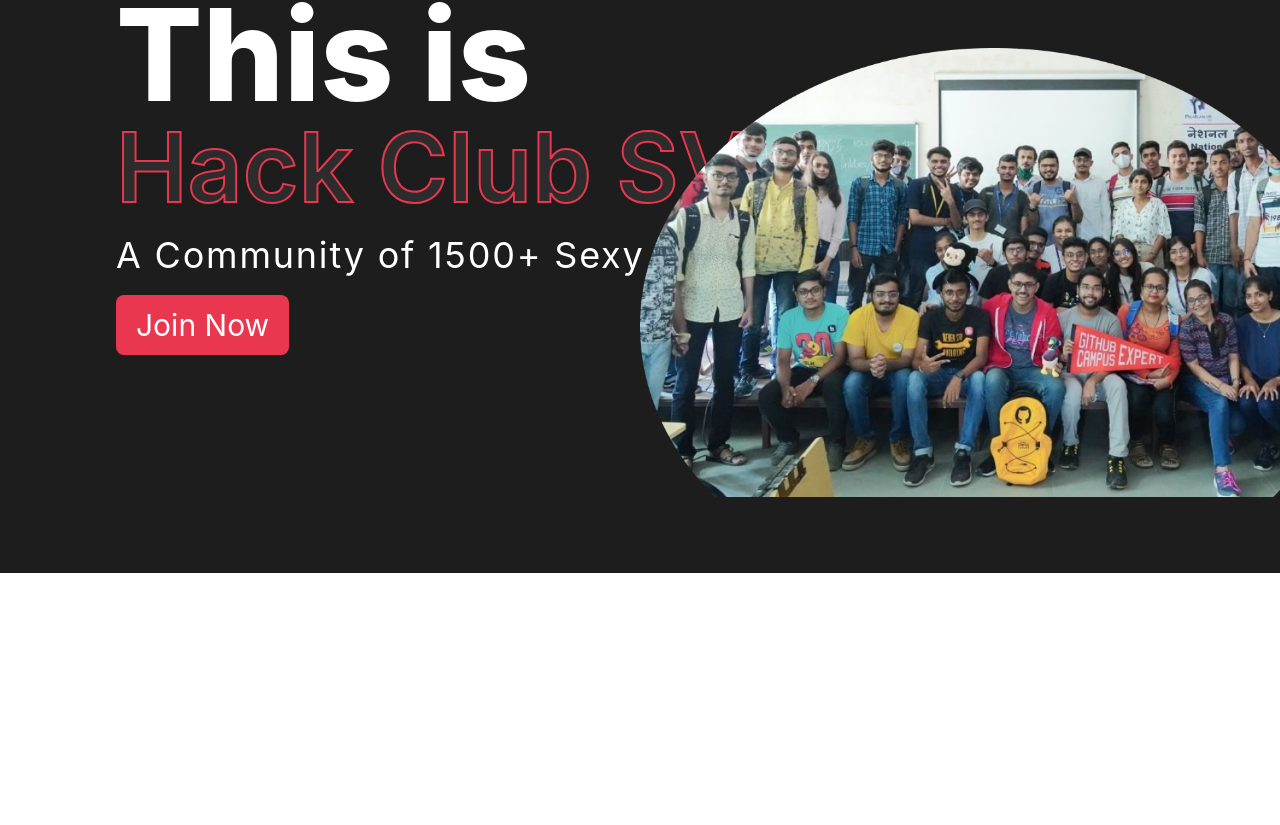
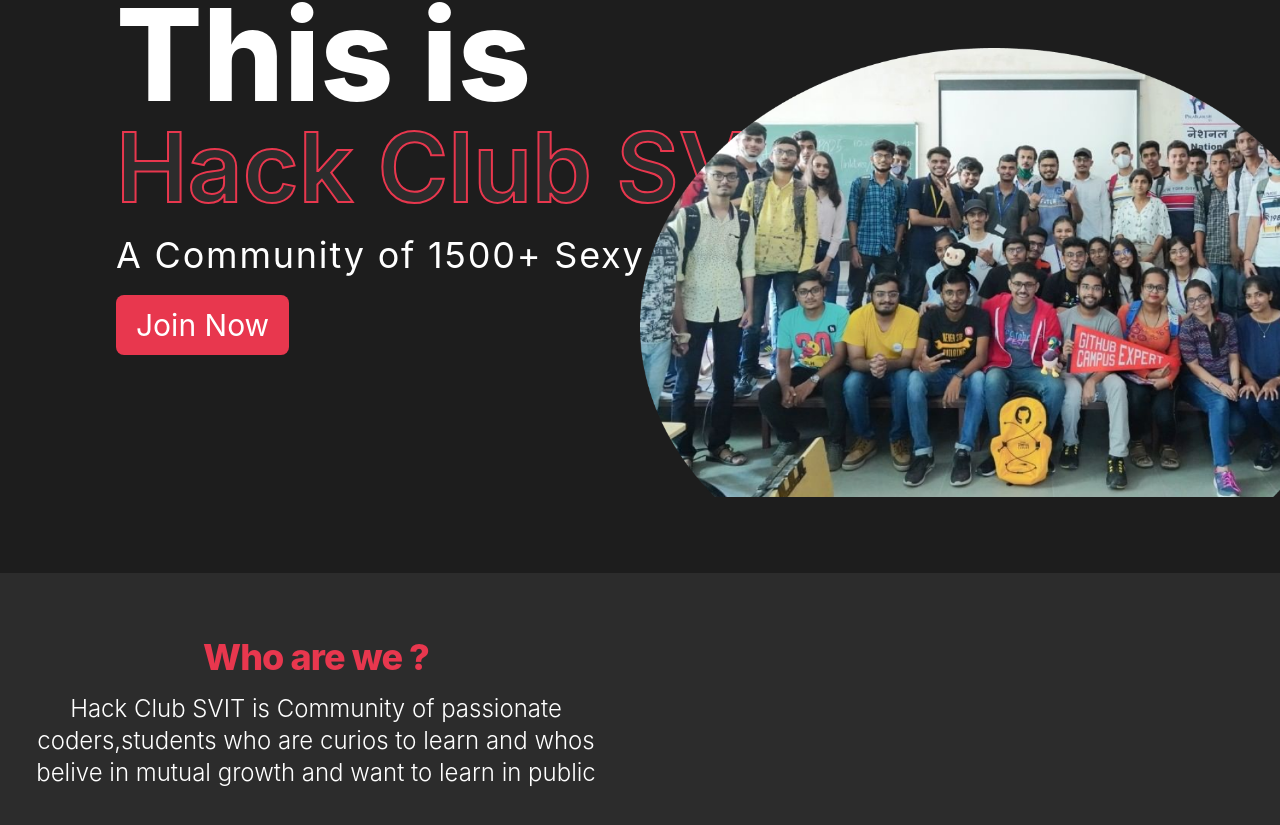
Before and after one commit to Hack-Club-SVIT/hcs-official-website, a React (Vite) app: page / in a window 1280 px wide. Shown: the part 303-1128 px from the top of the page. Before the commit the page ends 876 px from the top, so only its background shows below. Built offline with nearby package versions, Linux system fonts and the light colour scheme.

Commit message:
fea : about added

```diff
--- a/src/app.jsx
+++ b/src/app.jsx
@@ -1,12 +1,13 @@
-import Navbar from "./components/Navbar"
-import Hero from "./components/Hero"
+import Navbar from "./components/Navbar";
+import Hero from "./components/Hero";
+import About from "./components/About";
 
 export function App() {
-
   return (
     <>
-      <Navbar/>
-      <Hero/>
+      <Navbar />
+      <Hero />
+      <About />
     </>
   );
 }
--- /dev/null
+++ b/src/components/About.jsx
@@ -0,0 +1,26 @@
+function About() {
+  return (
+    <section class="bg-[#2c2c2c]">
+      {/* <div>About Us</div> */}
+      <div class="gap-8 items-center py-8 px-4 mx-auto max-w-screen-xl xl:gap-16 md:grid md:grid-cols-2 sm:py-16 lg:px-6">
+        <img
+          class="w-full hidden dark:block rounded-lg"
+          src="/team.png"
+          alt="dashboard image"
+        />
+        <div class="mt-4 md:mt-0">
+          <h2 class="mb-4 text-4xl tracking-tight font-extrabold text-primary text-center">
+            Who are we ?
+          </h2>
+          <p class="mb-6 font-light text-white md:text-2xl  text-center">
+            Hack Club SVIT is Community of passionate coders,students who are
+            curios to learn and whos belive in mutual growth and want to learn
+            in public
+          </p>
+        </div>
+      </div>
+    </section>
+  );
+}
+
+export default About;
--- a/src/index.css
+++ b/src/index.css
@@ -17,7 +17,7 @@
   background-color: #1D1D1D;
 }
 ::-webkit-scrollbar-thumb{
-  background-color: red;
+  background-color:var(--text-primary);
   border-radius: 5px;
 }
 .bg-primary-red{
@@ -25,6 +25,9 @@
 }
 .bg-primary{
   background-color: #1D1D1D;
+}
+.text-primary{
+  color: var(--text-primary);
 }
 .text-stroke{
   color: #2c2c2c;
```
Also changed, not shown: public/team.png (added).
